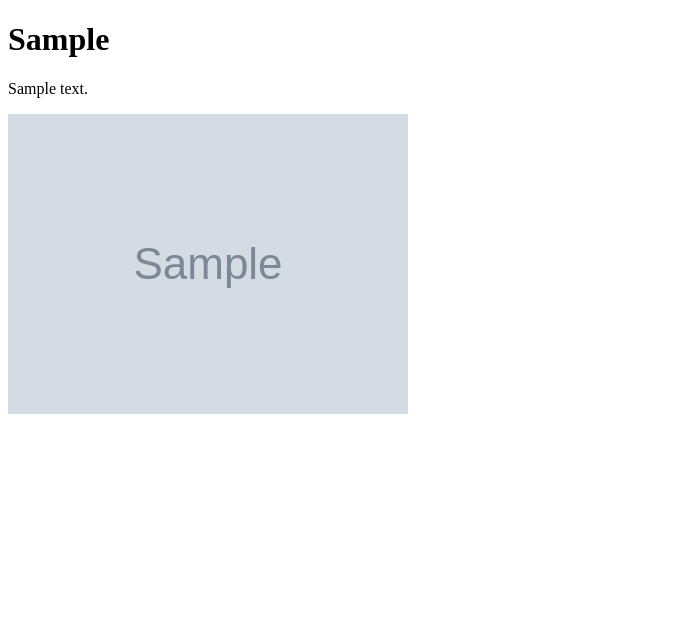
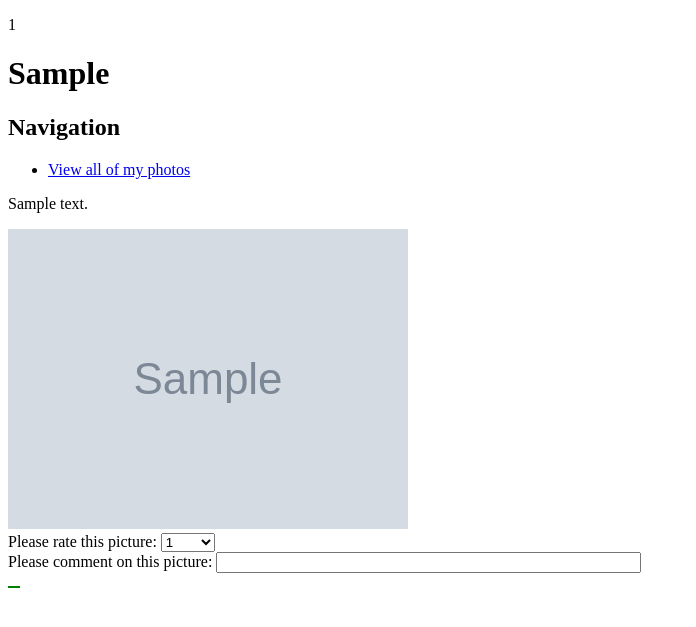
Before and after one commit to kvkdurga/project, a Flask app: page /all_photos/1 in a window 1280 px wide. Shown: the top 627 px of the page, without its empty margins (0-696 px from the left). Run offline with Flask 2, Linux system fonts and the light colour scheme; tables that the repository leaves empty hold one stand-in row (values such as "Sample post"); grey boxes marked "Sample" are stand-in pictures.

Commit message:
rating, user detail features added

```diff
--- a/server.py
+++ b/server.py
@@ -30,46 +30,101 @@ def all_photos():
 @app.route('/all_photos/<photo_id>')
 def show_photo(photo_id):
     """display details of a specific photo."""
-
+    flash(photo_id)
     photo = crud.get_photo_by_id(photo_id)
+    session['photo_id']=photo_id
 
     return render_template('photo_details.html',photo=photo)
 
-@app.route('/users', methods=['POST'])
+@app.route('/user_details/')
+def user_details():
+    """display all details of a user"""
+
+
+    return render_template('user_details.html')
+
+@app.route('/user_details/<user_id>')
+def view_user_details(user_id):
+    """display all details of a user"""
+
+    user = crud.get_user_by_id(user_id)
+    print(user.user_id)
+    #user_fav_photos = crud.get_favorite_photos_of_user_by_user_id(user_id)
+
+    return render_template('display_user_details.html',user=user)
+
+
+@app.route('/my_fav_photo')
+def fav_photo(user_id):
+    """display favorite photo of an user"""
+
+    fav_photo = crud.get_favorite_photo_of_user_by_user_id(user_id)
+    pass
+
+@app.route('/create_rating', methods=['POST'])
+def create_rating():
+    comments=request.form.get('comments')
+    rating=request.form.get('rating')
+    print ("rating",rating)
+    print ("Comments",comments)
+    user=crud.get_user_by_id(session['user_id'])
+    photo=crud.get_photo_by_id(session['photo_id'])
+    rating_rec=crud.create_rating(rating,comments,photo,user)
+    print(rating_rec.user.fname)
+    return redirect('/all_photos')
+
+
+@app.route('/register_user', methods=['POST'])
 def register_user():
     """Create a new user."""
-    # if (request.method=='POST'):
-    #     print("its a post request")
-    # else:
-    #     print("its not a post request")
-    # print(request.method)
-    # fname = request.form.get('fname')
-    # lname = request.form.get('lname')
+    fname = request.form.get('fname')
+    lname = request.form.get('lname')
     email = request.form.get('email')
-    # print(email)
     password = request.form.get('password')
-    # print(password)
 
     user = crud.get_user_by_email(email)
     if user:
-        flash('Welcome!')
+        flash(" The user with this email exists. Register with a different email.")
+        return redirect('/')
+    else:
+        crud.create_user(fname, lname, email, password)
+        flash('Account created! Please log in.')
+        return redirect('/')
+
+
+
+
+
+@app.route('/login_user', methods=['POST'])
+def login_user():
+    """Create a new user."""
+
+    email = request.form.get('email')
+    print(email)
+    password = request.form.get('password')
+    print(password)
+
+    user = crud.get_user_by_email(email)
+    print(user)
+    if user:
+
         if (user.password == password):
+            flash('Welcome!')
+            session['user_id']=user.user_id
         #return render_template("all_photos.html")
         #photos = crud.get_photos()
             return redirect('/all_photos')
         else:
             flash("Invalid password, please try again")
             return redirect('/')
+
     else:
-        fname = request.form.get('fname')
-        lname = request.form.get('lname')
-        email = request.form.get('email')
-        password = request.form.get('password')
-        crud.create_user(fname, lname, email, password)
-        flash('Account created! Please log in.')
+
+        flash("you are login email is not registered")
         return redirect('/')
-        # return "User does not exist"
-    return  "user does not exist"
+
+
+
 
 if __name__ == '__main__':
     connect_to_db(app)
--- a/static/css/style.css
+++ b/static/css/style.css
@@ -2,3 +2,12 @@
     height:200px;
     width:200px
 }
+.button {
+    border: none;
+    color: white;
+    padding: 20px 35 px;
+    text-align: center;
+    display: inline-block;
+    font-size: 18;
+    background-color: green
+}
--- a/templates/photo_details.html
+++ b/templates/photo_details.html
@@ -3,11 +3,42 @@
 {% block title %}{{ photo.location }} - Details{% endblock %}
 
 {% block body %}
+
 <h1>{{ photo.location }}</h1>
 
+<h2>Navigation</h2>
+  <ul>
+    <li><a href="/all_photos">View all of my photos</a></li>
+
+
+  </ul>
 <p>
   {{ photo.description }}
 </p>
 
 <img src="/static/{{ photo.img_path }}">
+
+<form action="/create_rating" method="POST">
+  <div>
+    <label for="rating">Please rate this picture:</label>
+      <select name= "rating">
+        <option>1</option>
+        <option>2</option>
+        <option>3</option>
+        <option>4</option>
+        <option>5</option>
+        <option>None</option>
+      </select>
+  </div>
+  <div>
+    <label for="comments">Please comment on this picture:</label>
+    <input type="text" name="comments" size="50">
+  </div>
+</form>
+  <button class= "button" src="/static/css/style.css" Favorite photo!></button>
+
+
+
+
+
 {% endblock %}
--- /dev/null
+++ b/templates/user_details.html
@@ -0,0 +1 @@
+<h3> User Id is {{session['user_id']}}</h3>
```
Also changed, not shown: static/photoClick.js (added, +27 -0 lines), templates/all_photos.html (+33 -0 lines), templates/display_user_details.html (added, +12 -0 lines), templates/homepage.html (+10 -10 lines).
